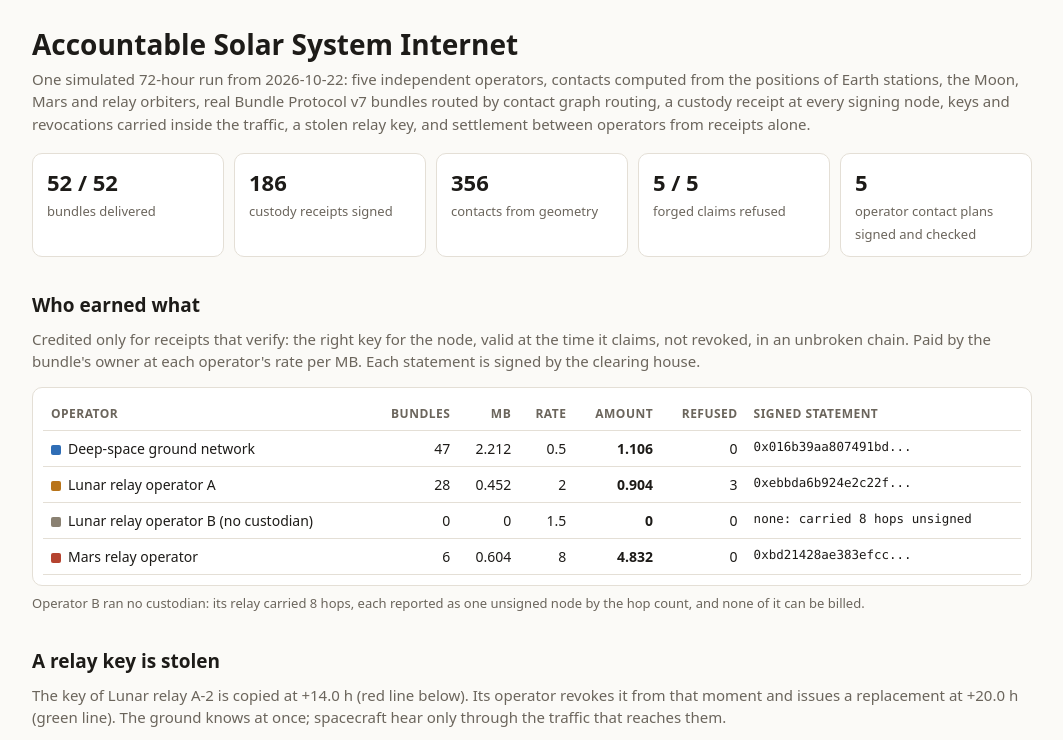
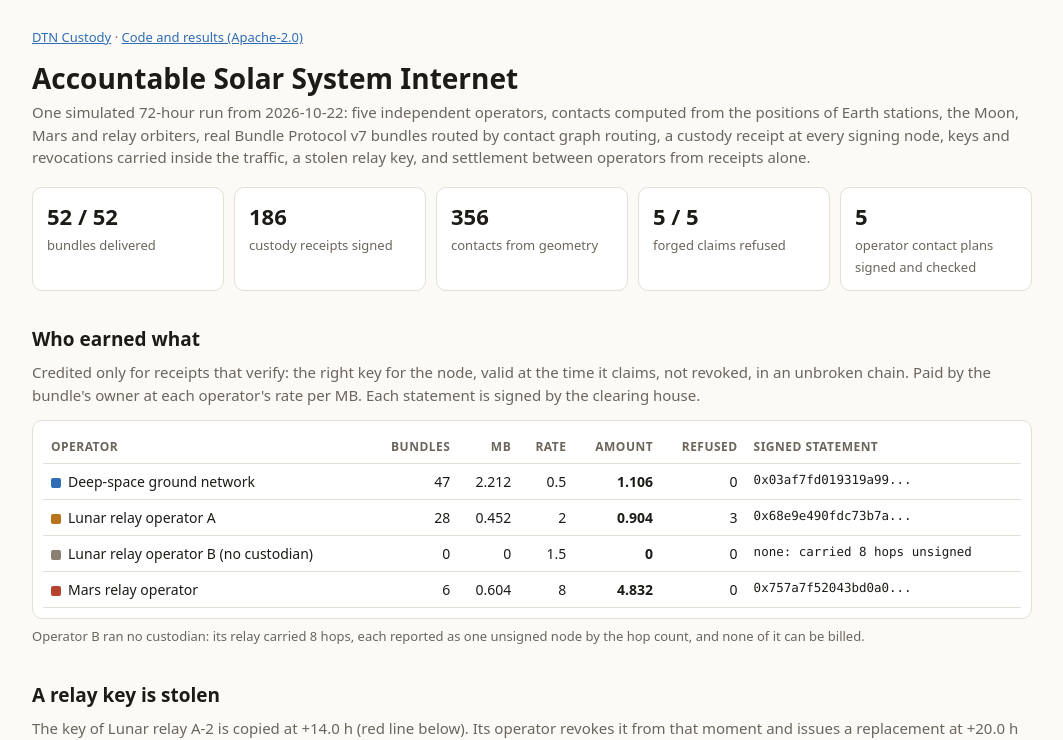
Before and after one commit to BSVKey/dtn-custody-demo, a website: page ssi/explorer.html in a window 1280 px wide. Shown: the top 740 px of the page, without its empty margins (108-1171 px from the left). Drawn offline with Linux system fonts and the light colour scheme.

Commit message:
ssi: explorer links back to the site and the code; link colour follows the theme

```diff
--- a/ssi/explorer.html
+++ b/ssi/explorer.html
@@ -4,6 +4,7 @@
 :root{--bg:#fbfaf7;--fg:#1d1b18;--mut:#6b655c;--line:#e4dfd6;--card:#fff;--c1:#2f6db5;--c2:#b8741a;--c3:#8a8172;--c4:#b5432f;--c5:#3d8a5a;--ok:#2f7d4a;--no:#b23a2a}
 @media (prefers-color-scheme:dark){:root:not([data-theme="light"]){--bg:#15140f;--fg:#ece7de;--mut:#a39c90;--line:#2e2b25;--card:#1d1b16;--c1:#6fa3e8;--c2:#e0a24c;--c3:#a69d8e;--c4:#e2735e;--c5:#6cc08a;--ok:#6cc08a;--no:#f0846f}}
 :root[data-theme="dark"]{--bg:#15140f;--fg:#ece7de;--mut:#a39c90;--line:#2e2b25;--card:#1d1b16;--c1:#6fa3e8;--c2:#e0a24c;--c3:#a69d8e;--c4:#e2735e;--c5:#6cc08a;--ok:#6cc08a;--no:#f0846f}
+a{color:var(--c1)}
 body{margin:0;background:var(--bg);color:var(--fg);font:15px/1.5 system-ui,-apple-system,Segoe UI,sans-serif}
 main{max-width:1000px;margin:0 auto;padding:28px 16px 60px}
 h1{font-size:28px;margin:0 0 6px;line-height:1.2} h2{font-size:19px;margin:34px 0 8px} .sub{color:var(--mut);margin:0 0 14px}
@@ -18,6 +19,7 @@ svg{width:100%;min-width:760px;height:auto}.lbl{font-size:10px;fill:var(--mut)}.
 .chip{display:inline-block;border:1.5px solid;border-radius:6px;padding:0 5px;font-size:12px;margin:1px 0;white-space:nowrap}.chip.un{border-style:dashed;opacity:.75}.arr{color:var(--mut);margin:0 2px}
 .note{color:var(--mut);font-size:13px;margin-top:8px}
 </style></head><body><main>
+<p class="note" style="margin:0 0 14px"><a href="https://dtn.bsvkey.com/">DTN Custody</a> · <a href="https://github.com/BSVKey/dtn-custody-demo/tree/main/ssi">Code and results (Apache-2.0)</a></p>
 <h1>Accountable Solar System Internet</h1>
 <p class="sub">One simulated 72-hour run from 2026-10-22: five independent operators, contacts computed from the positions of Earth stations, the Moon, Mars and relay orbiters, real Bundle Protocol v7 bundles routed by contact graph routing, a custody receipt at every signing node, keys and revocations carried inside the traffic, a stolen relay key, and settlement between operators from receipts alone.</p>
 <div class="stats">
@@ -30,7 +32,7 @@ svg{width:100%;min-width:760px;height:auto}.lbl{font-size:10px;fill:var(--mut)}.
 
 <h2>Who earned what</h2>
 <p class="sub">Credited only for receipts that verify: the right key for the node, valid at the time it claims, not revoked, in an unbroken chain. Paid by the bundle's owner at each operator's rate per MB. Each statement is signed by the clearing house.</p>
-<div class="wrap"><table><tr><th>Operator</th><th class="n">Bundles</th><th class="n">MB</th><th class="n">Rate</th><th class="n">Amount</th><th class="n">Refused</th><th>Signed statement</th></tr><tr><td><span class="sw" style="background:var(--c1)"></span>Deep-space ground network</td><td class="n">47</td><td class="n">2.212</td><td class="n">0.5</td><td class="n"><b>1.106</b></td><td class="n">0</td><td class="mono">0x016b39aa807491bd...</td></tr><tr><td><span class="sw" style="background:var(--c2)"></span>Lunar relay operator A</td><td class="n">28</td><td class="n">0.452</td><td class="n">2</td><td class="n"><b>0.904</b></td><td class="n">3</td><td class="mono">0xebbda6b924e2c22f...</td></tr><tr><td><span class="sw" style="background:var(--c3)"></span>Lunar relay operator B (no custodian)</td><td class="n">0</td><td class="n">0</td><td class="n">1.5</td><td class="n"><b>0</b></td><td class="n">0</td><td class="mono">none: carried 8 hops unsigned</td></tr><tr><td><span class="sw" style="background:var(--c4)"></span>Mars relay operator</td><td class="n">6</td><td class="n">0.604</td><td class="n">8</td><td class="n"><b>4.832</b></td><td class="n">0</td><td class="mono">0xbd21428ae383efcc...</td></tr></table></div>
+<div class="wrap"><table><tr><th>Operator</th><th class="n">Bundles</th><th class="n">MB</th><th class="n">Rate</th><th class="n">Amount</th><th class="n">Refused</th><th>Signed statement</th></tr><tr><td><span class="sw" style="background:var(--c1)"></span>Deep-space ground network</td><td class="n">47</td><td class="n">2.212</td><td class="n">0.5</td><td class="n"><b>1.106</b></td><td class="n">0</td><td class="mono">0x03af7fd019319a99...</td></tr><tr><td><span class="sw" style="background:var(--c2)"></span>Lunar relay operator A</td><td class="n">28</td><td class="n">0.452</td><td class="n">2</td><td class="n"><b>0.904</b></td><td class="n">3</td><td class="mono">0x68e9e490fdc73b7a...</td></tr><tr><td><span class="sw" style="background:var(--c3)"></span>Lunar relay operator B (no custodian)</td><td class="n">0</td><td class="n">0</td><td class="n">1.5</td><td class="n"><b>0</b></td><td class="n">0</td><td class="mono">none: carried 8 hops unsigned</td></tr><tr><td><span class="sw" style="background:var(--c4)"></span>Mars relay operator</td><td class="n">6</td><td class="n">0.604</td><td class="n">8</td><td class="n"><b>4.832</b></td><td class="n">0</td><td class="mono">0x757a7f52043bd0a0...</td></tr></table></div>
 <p class="note">Operator B ran no custodian: its relay carried 8 hops, each reported as one unsigned node by the hop count, and none of it can be billed.</p>
 
 <h2>A relay key is stolen</h2>
--- a/ssi/explorer.mjs
+++ b/ssi/explorer.mjs
@@ -50,6 +50,7 @@ const html = `<!doctype html><html lang="en"><head><meta charset="utf-8"><meta n
 :root{--bg:#fbfaf7;--fg:#1d1b18;--mut:#6b655c;--line:#e4dfd6;--card:#fff;--c1:#2f6db5;--c2:#b8741a;--c3:#8a8172;--c4:#b5432f;--c5:#3d8a5a;--ok:#2f7d4a;--no:#b23a2a}
 @media (prefers-color-scheme:dark){:root:not([data-theme="light"]){--bg:#15140f;--fg:#ece7de;--mut:#a39c90;--line:#2e2b25;--card:#1d1b16;--c1:#6fa3e8;--c2:#e0a24c;--c3:#a69d8e;--c4:#e2735e;--c5:#6cc08a;--ok:#6cc08a;--no:#f0846f}}
 :root[data-theme="dark"]{--bg:#15140f;--fg:#ece7de;--mut:#a39c90;--line:#2e2b25;--card:#1d1b16;--c1:#6fa3e8;--c2:#e0a24c;--c3:#a69d8e;--c4:#e2735e;--c5:#6cc08a;--ok:#6cc08a;--no:#f0846f}
+a{color:var(--c1)}
 body{margin:0;background:var(--bg);color:var(--fg);font:15px/1.5 system-ui,-apple-system,Segoe UI,sans-serif}
 main{max-width:1000px;margin:0 auto;padding:28px 16px 60px}
 h1{font-size:28px;margin:0 0 6px;line-height:1.2} h2{font-size:19px;margin:34px 0 8px} .sub{color:var(--mut);margin:0 0 14px}
@@ -64,6 +65,7 @@ svg{width:100%;min-width:760px;height:auto}.lbl{font-size:10px;fill:var(--mut)}.
 .chip{display:inline-block;border:1.5px solid;border-radius:6px;padding:0 5px;font-size:12px;margin:1px 0;white-space:nowrap}.chip.un{border-style:dashed;opacity:.75}.arr{color:var(--mut);margin:0 2px}
 .note{color:var(--mut);font-size:13px;margin-top:8px}
 </style></head><body><main>
+<p class="note" style="margin:0 0 14px"><a href="https://dtn.bsvkey.com/">DTN Custody</a> · <a href="https://github.com/BSVKey/dtn-custody-demo/tree/main/ssi">Code and results (Apache-2.0)</a></p>
 <h1>Accountable Solar System Internet</h1>
 <p class="sub">One simulated 72-hour run from ${esc(r.period.from.slice(0, 10))}: five independent operators, contacts computed from the positions of Earth stations, the Moon, Mars and relay orbiters, real Bundle Protocol v7 bundles routed by contact graph routing, a custody receipt at every signing node, keys and revocations carried inside the traffic, a stolen relay key, and settlement between operators from receipts alone.</p>
 <div class="stats">
```
